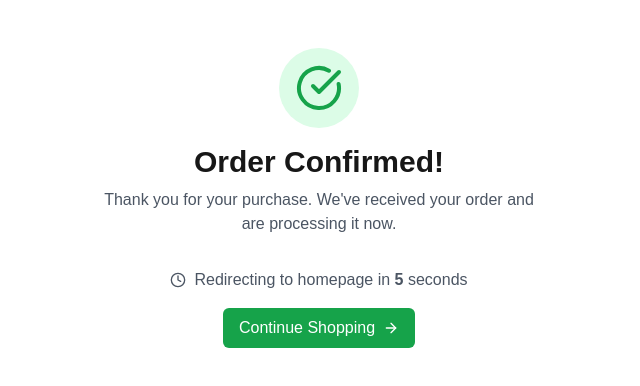
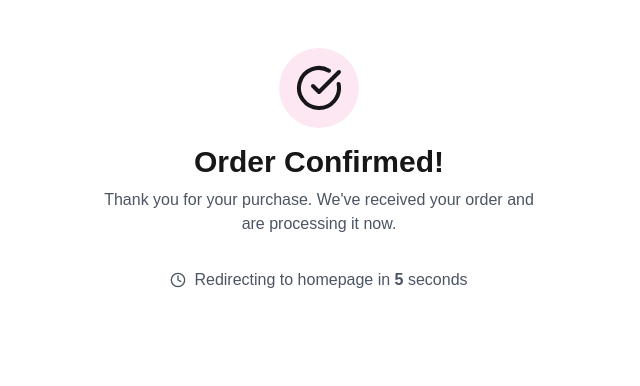
Before and after one commit to rashariful/punjabi-landing-page-frontend, a Next.js app: page /order-confirm in a window 1280 px wide. Shown: the top 386 px of the page, without its empty margins (321-961 px from the left). Built offline with nearby package versions, Linux system fonts and the light colour scheme.

Commit message:
update order confirm

```diff
--- a/app/order-confirm/page.tsx
+++ b/app/order-confirm/page.tsx
@@ -2,7 +2,7 @@ import OrderConfirmation from "@/components/OrderConfirm";
 
 const page = () => {
     return (
-        <div>
+        <div className="bg-white">
             <OrderConfirmation/>
         </div>
     );
--- a/components/Checkout.tsx
+++ b/components/Checkout.tsx
@@ -133,7 +133,7 @@ const Checkout = ({ product }: { product: Product }) => {
       // console.log("API Response:", result);
 
       if (result.success) {
-        toast.success("অর্ডার সফলভাবে সম্পন্ন হয়েছে!");
+        // toast.success("অর্ডার সফলভাবে সম্পন্ন হয়েছে!");
         setTimeout(() => {
           window.location.href = "/order-confirm";
         }, 2000);
--- a/components/OrderConfirm.tsx
+++ b/components/OrderConfirm.tsx
@@ -9,7 +9,7 @@ import { CheckCircle,  Clock, ArrowRight } from "lucide-react"
 // const Button = ({ children, variant = "primary", className = "", ...props }) => {
 //   const baseStyle = "px-4 py-2 rounded-md font-medium transition-colors duration-200 ease-in-out"
 //   const variants = {
-//     primary: "bg-green-600 text-white hover:bg-green-700",
+//     primary: "bg-prink-600 text-white hover:bg-green-700",
 //     outline: "border border-gray-300 text-gray-700 hover:bg-gray-50",
 //   }
 
@@ -42,8 +42,8 @@ export default function OrderConfirmation() {
   return (
     <div className="container max-w-3xl mx-auto px-4 py-12">
       <div className="flex flex-col items-center text-center mb-8">
-        <div className="h-20 w-20 rounded-full bg-green-100 flex items-center justify-center mb-4">
-          <CheckCircle className="h-12 w-12 text-green-600" />
+        <div className="h-20 w-20 rounded-full bg-pink-100 flex items-center justify-center mb-4">
+          <CheckCircle className="h-12 w-12 text-prink-600" />
         </div>
         <h1 className="text-3xl font-bold mb-2">Order Confirmed!</h1>
         <p className="text-gray-600 max-w-md">
@@ -60,7 +60,7 @@ export default function OrderConfirmation() {
         </div>
         <div className="flex justify-center">
           <Link href="/" passHref>
-            <button className="flex items-center bg-green-600 text-white hover:bg-green-700 px-4 py-2 rounded-md font-medium transition-colors duration-200 ease-in-out">
+            <button className="flex items-center bg-prink-600 text-white hover:bg-pink-700 px-4 py-2 rounded-md font-medium transition-colors duration-200 ease-in-out">
               Continue Shopping
               <ArrowRight className="ml-2 h-4 w-4" />
             </button>
```
